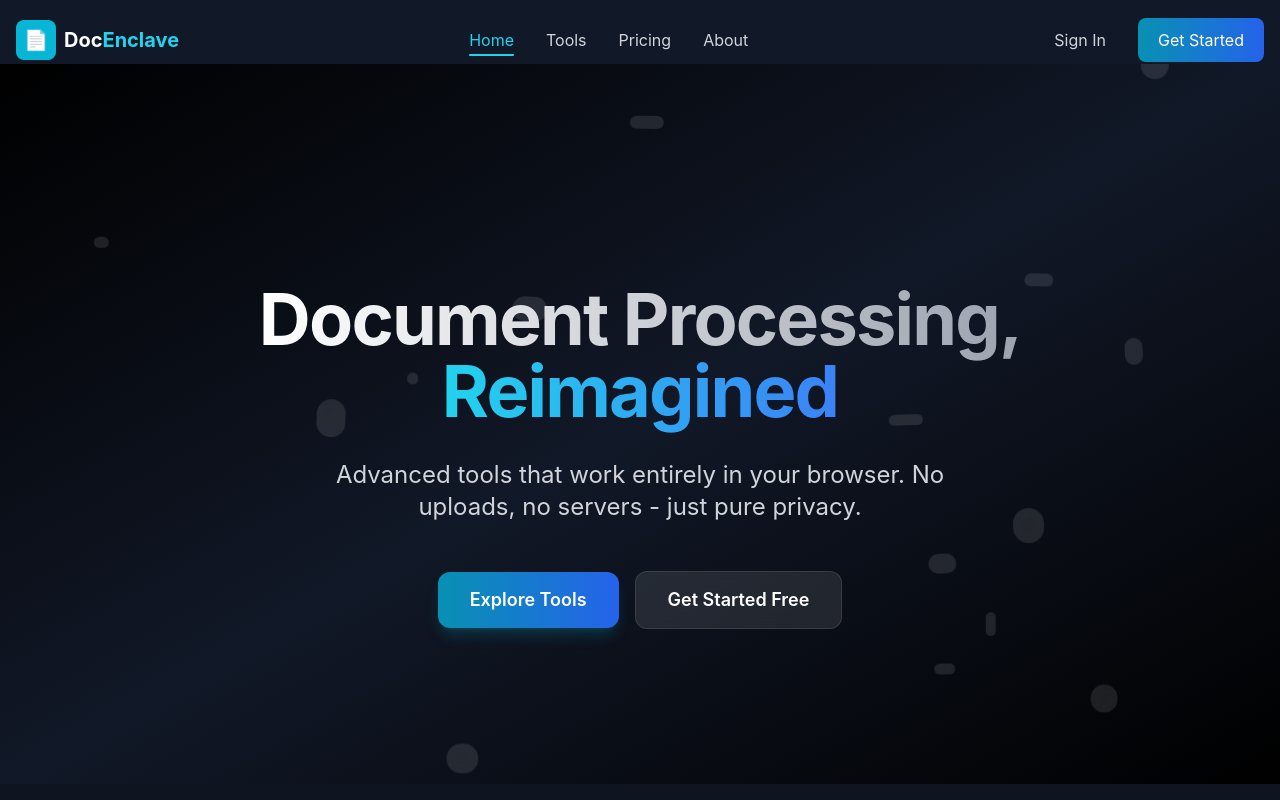
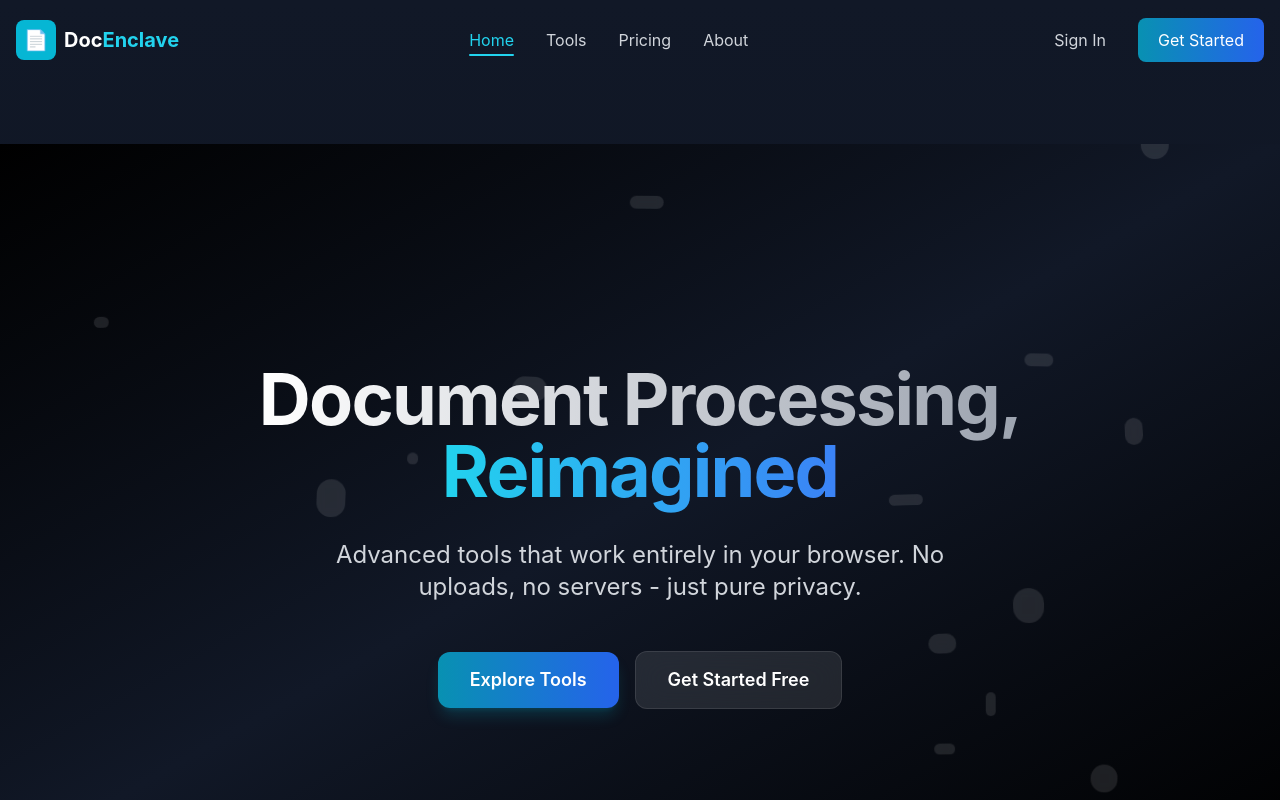
Before and after one commit to Swarnadeep17/docenclave, a React (Vite) app: page / in a window 1280 px wide. Shown: the top 800 px of the page. Built offline with nearby package versions, Linux system fonts and the light colour scheme.

Commit message:
Update App.jsx

```diff
--- a/src/App.jsx
+++ b/src/App.jsx
@@ -8,7 +8,7 @@ function App() {
   return (
     <div className="flex flex-col min-h-screen bg-gradient-to-b from-gray-900 to-black text-white">
       <Header />
-      <main className="flex-grow">
+      <main className="flex-grow pt-16 md:pt-20"> {/* Added padding for fixed header */}
         <Routes>
           <Route path="/" element={<HomePage />} />
           <Route path="*" element={<HomePage />} />
```
